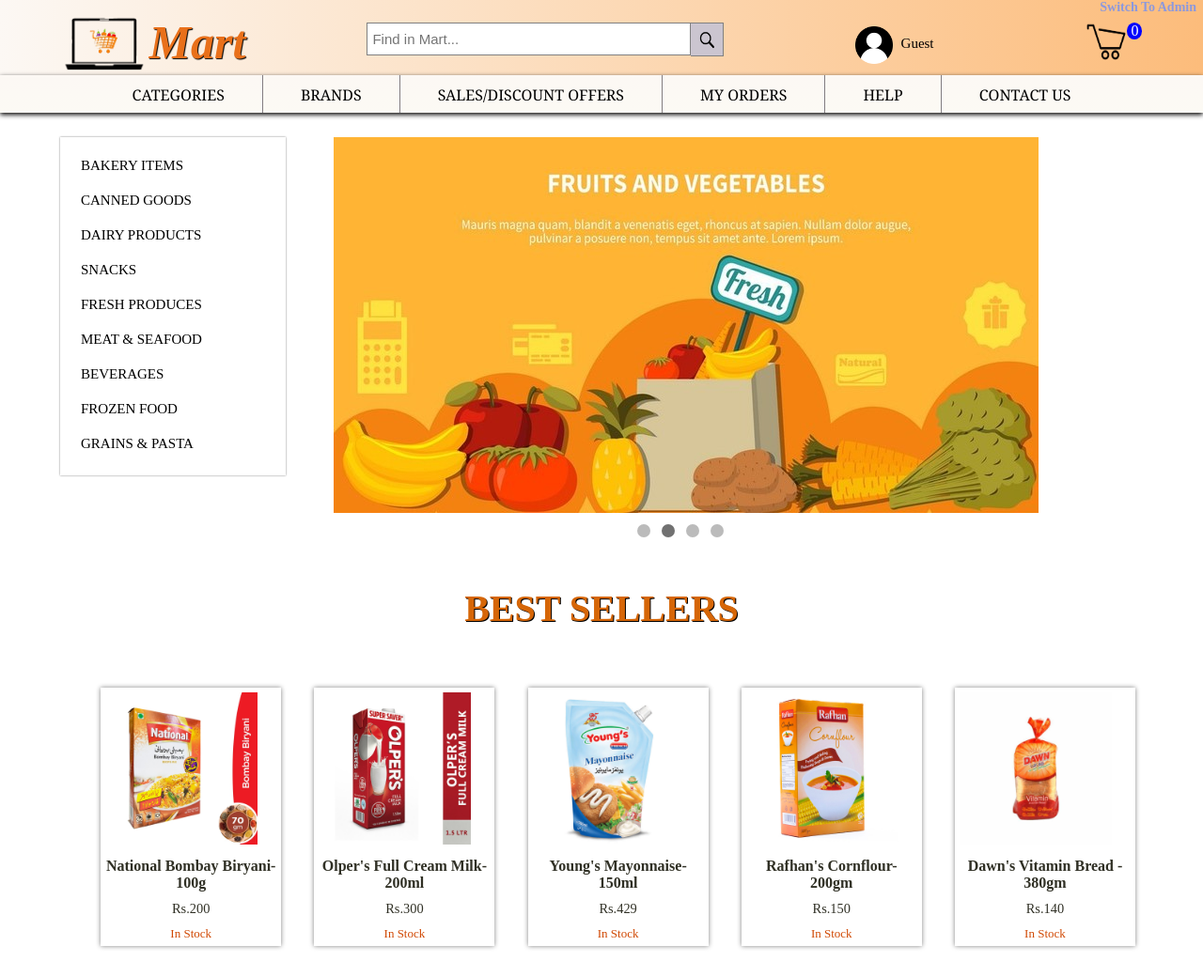
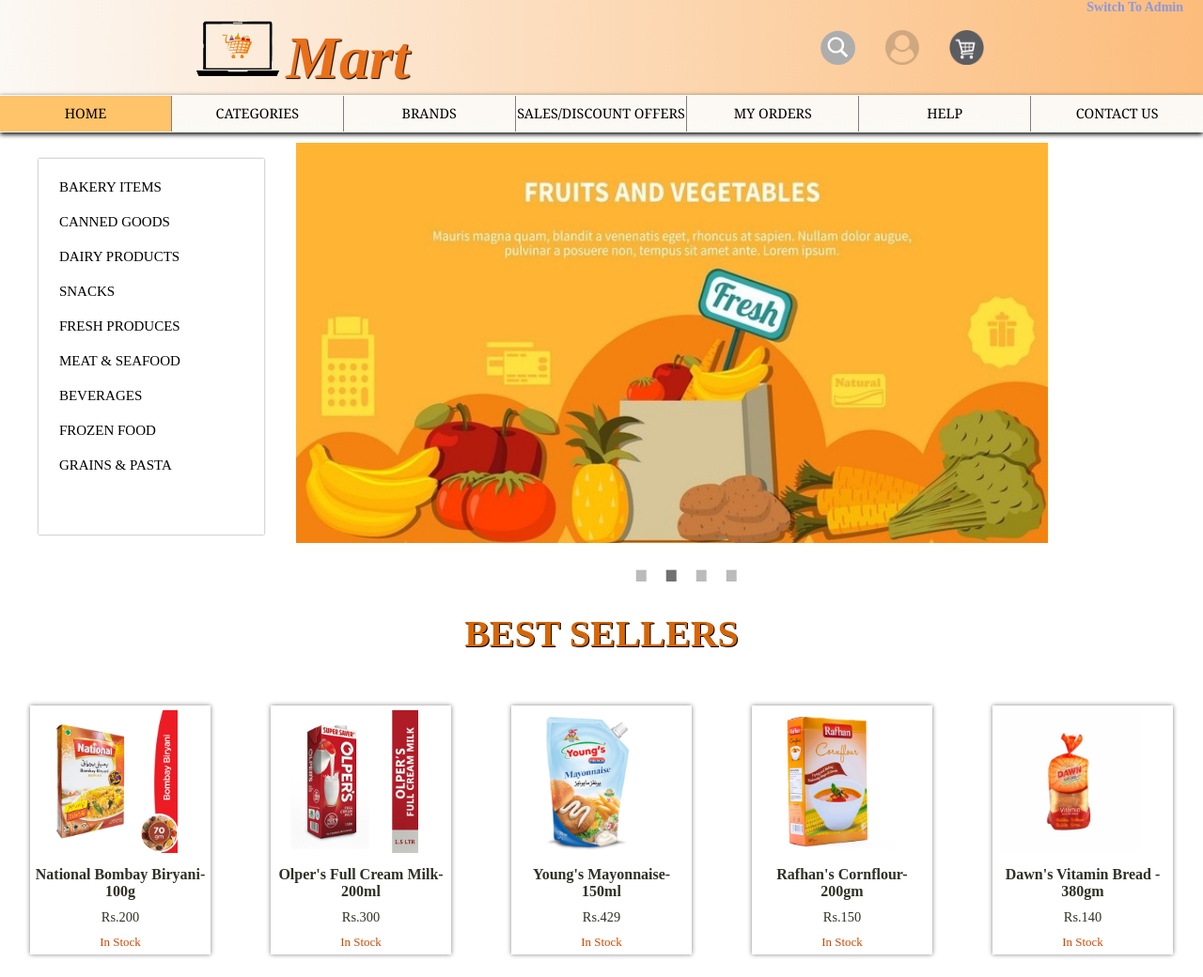
Before and after one commit to Yaminah22/mart.github.io, a PHP site: page / in a window 1280 px wide. Shown: the top 1040 px of the page at 94% size. Run offline with PHP 8.4, Linux system fonts and the light colour scheme.

Commit message:
Main Page completed
Responsiveness Checked as much as possible right now.

```diff
--- a/CSS/stylingCustomer_homePage.css
+++ b/CSS/stylingCustomer_homePage.css
@@ -1,6 +1,7 @@
 * {
   margin: 0;
   padding: 0;
+  box-sizing: border-box;
 }
 
 body {
@@ -19,34 +20,46 @@
   flex-direction: column;
   flex-wrap: wrap;
   background-image: linear-gradient(to right, rgb(252, 248, 244), rgb(252, 188, 123));
+  position: fixed;
 }
 
-.Admin {
+#Admin {
   color: rgb(140, 152, 221);
   font-size: 0.875em;
   font-family: Times New Roman;
   text-align: right;
   cursor: pointer;
   width: 100%;
+  padding-right: 1em;
 }
 
 .firstLine {
-  flex: 100%;
+  display: flex;
+  flex-direction: row;
+  width: 100%;
 }
 
 .firstLine ul {
   list-style-type: none;
-  display: flex;
-  flex-direction: row;
-  flex-wrap: nowrap;
-  justify-content: space-around;
-  align-items: center;
+  display: inline-block;
+  width: 100%;
 }
 
 /*Main Title of Page*/
+#pageTitleDiv {
+  flex: 40%;
+  display: flex;
+  justify-content: space-around;
+  align-items: center;
+  float: left;
+}
+
 #pageTitle {
-  display: inline-block;
-  width: 100%;
+  flex: 90%;
+  display: flex;
+  justify-content: space-around;
+  align-items: center;
+  text-align: justify;
 }
 
 #pageTitle a {
@@ -55,8 +68,8 @@
 
 /*logo Container*/
 #logoImg {
-  height: 3.75em;
-  width: 5.625em;
+  height: 4em;
+  width: 6em;
   display: inline-block;
 }
 
@@ -72,144 +85,215 @@
 /*Site Name*/
 .pageTitleHeading {
   display: inline-block;
-  font-size: 50px;
+  font-size: 4em;
   font-family: magneto, papyrus;
   font-style: oblique;
   color: rgb(233, 112, 26);
   text-shadow: 1px 1px 1px rgb(3, 4, 4);
-  vertical-align: top;
 }
 
 .firstLine h1:hover {
   cursor: pointer;
 }
 
-/*Search Bar*/
-.searchBarContainer {
+#floatRight {
+  flex: 40%;
+  float: right;
+  height: 53px;
+  min-width: 100px;
+  margin-bottom: 1em;
+  margin-top: 1em;
   display: flex;
-  height: 3em;
-  width: 24em;
-  justify-content: flex-start;
+  flex-wrap: nowrap;
+  flex-direction: row;
+  align-items: flex-end;
+  justify-content: center;
 }
 
-#Search-Button {
-  height: 2.1em;
-  width: 2.1em;
-  border: 1px solid grey;
-  border-left: none;
+/*Search button (Icon)*/
+#searchIcon {
+  height: 2.3em;
+  width: 2.3em;
   cursor: pointer;
-  background-color: rgb(203, 197, 208);
-  display: inline-block;
-  vertical-align: bottom;
-  float: right;
+  margin: 1em;
 }
 
-#Search-Button img {
+#searchIcon img {
+  width: 100%;
   height: 100%;
-  width: 100%;
+}
+
+#search_dropdown {
+  display: none;
+  position: absolute;
+  height: 4em;
+  min-width: 10em;
+  background-color: white;
+  z-index: 51;
+  box-shadow: 5px 5px 7px grey;
+  color: rgb(109, 113, 107);
+  padding: 10px 10px 10px 10px;
+  text-align: left;
+}
+
+#searchIcon:hover {
+  transform: scale(1.1, 1.1);
+}
+
+#searchIcon:hover #search_dropdown {
+  display: block;
+}
+
+/*Search Bar*/
+.opacBackground {
+  display: none;
+  height: 100vh;
+  width: 100vw;
+  z-index: 100;
+  background: rgba(48, 51, 49, 0.7);
+  position: fixed;
+  top: 0;
+  left: 0;
+}
+
+#searchCloseBtn {
+  position: absolute;
+  top: 1em;
+  right: 6em;
+  font-size: 40px;
+  cursor: pointer;
+  color: white;
+  font-family: sans-serif;
+  text-align: center;
+}
+
+#searchCloseBtn:hover {
+  transform: scale(1.1, 1.1);
+}
+
+.searchBarContainer {
+  width: 70%;
+  position: relative;
+  top: 10%;
+  left: 5%;
+  text-align: center;
+  margin: auto;
+}
+
+#SearchButton {
+  height: 3.7em;
+  width: 10%;
+  cursor: pointer;
+  background: #ddd;
+  border: none;
+  float: left;
+  padding: 15px;
+}
+
+#SearchButton img {
+  height: 80%;
+  width: 50%;
+}
+
+#SearchButton:hover {
+  background-color: grey;
 }
 
 .searchBar {
-  padding: 5px;
-  font-size: 0.9375em;
-  width: 22.2em;
-  height: 1.5625em;
-  border: 1px solid grey;
-  display: inline-block;
-  vertical-align: bottom;
+  padding: 15px;
+  font-size: 17px;
+  width: 70%;
+  border: none;
+  float: left;
+  background: white;
+}
+
+.searchBar:hover {
+  background-color: #f1f1f1;
 }
 
 /*User Account*/
-#account_icon {
-  display: inline-block;
-  padding: 6px 4px 4px 6px;
-  height: 2.6em;
-  width: 7em;
-  font-family: inherit;
+#accountIcon {
+  text-decoration: none;
+  height: 2.3em;
+  width: 2.3em;
   cursor: pointer;
-  background-color: inherit;
+  margin: 1em;
 }
 
-#account_btn {
-  height: 2.5em;
-  width: 2.5em;
-  display: inline-block;
-}
-
-#account_btn img {
+#accountIcon img {
   height: 100%;
   width: 100%;
-}
-
-#account_name {
-  display: inline-block;
-  font-size: 0.9375em;
-  vertical-align: top;
-  padding: 10px 0px 10px 5px;
 }
 
 #account_dropdown {
   display: none;
   position: absolute;
+  height: 4em;
+  max-width: 12em;
+  min-width: 10em;
+  background-color: white;
+  z-index: 51;
+  box-shadow: 5px 5px 7px grey;
+  color: rgb(109, 113, 107);
+  text-decoration: none;
+  padding: 10px 10px 10px 10px;
+  word-wrap: break-word;
+  text-align: left;
+}
+
+#accountIcon:hover #account_dropdown {
+  display: block;
+}
+
+#account_dropdown:hover {
+  background-color: rgb(238, 157, 54);
+  color: white;
+}
+
+#accountIcon:hover {
+  transform: scale(1.1, 1.1);
+}
+
+/*Cart Status*/
+#cart_icon {
+  height: 2.3em;
+  width: 2.3em;
+  cursor: pointer;
+  margin: 1em;
+}
+
+#cart_icon img {
+  height: 100%;
+  width: 100%;
+}
+
+#cartDropdown {
+  display: none;
+  position: absolute;
+  height: 4em;
   min-width: 8em;
   background-color: white;
   z-index: 51;
   box-shadow: 5px 5px 7px grey;
+  color: rgb(109, 113, 107);
+  text-decoration: none;
+  padding: 10px 10px 10px 10px;
+  word-wrap: break-word;
+  text-align: left;
 }
 
-#account_dropdown a {
-  display: block;
-  color: black;
-  text-decoration: none;
-  padding: 10px 10px 10px 10px;
-}
-
-#account_icon:hover #account_dropdown {
+#cart_icon:hover #cartDropdown {
   display: block;
 }
 
-#account_dropdown a:hover {
-  background-color: #ddd;
-}
-
-#account_icon:hover {
-  background-color: rgb(238, 157, 54);
-}
-
-/*Cart Status*/
-#cart_icon {
-  display: flex;
-  justify-content: center;
-  height: 3em;
-  width: 3.8em;
-}
-
-#cart_icon img {
-  height: 2.5em;
-  width: 2.8em;
-}
-
-#cart_total {
-  background-color: blue;
-  color: white;
-  font-size: 1.0em;
-  width: 1.10em;
-  height: 1.10em;
-  border-radius: 50%;
-  text-align: center;
-}
-
-.cart a {
-  text-decoration: none;
-}
-
 #cart_icon:hover {
-  background-color: rgb(238, 157, 54);
+  transform: scale(1.1, 1.1)
 }
 
 /*Top Navigation Bar*/
 #navigationBar {
-  flex: 100%;
+  width: 100%;
 }
 
 #navigationBar ul {
@@ -222,11 +306,20 @@
   display: flex;
   flex-direction: row;
   flex-wrap: nowrap;
-  justify-content: center;
+  justify-content: space-around;
+  align-items: center;
+  z-index: 50;
 }
 
 #navigationBar li {
   border-right: 1px solid rgb(130, 125, 130);
+  flex: 10%;
+  display: flex;
+  flex-wrap: wrap;
+  flex-direction: column;
+  justify-content: space-around;
+  align-items: center;
+  height: 2.4em;
 }
 
 #navigationBar li:last-child {
@@ -237,10 +330,8 @@
   display: inline-block;
   text-decoration: none;
   color: black;
-  font-size: 1em;
+  font-size: 0.9em;
   font-family: Californian FB, Cambria;
-  padding: 10px 40px 10px 40px;
-  text-align: center;
 }
 
 #navigationBar a:hover {
@@ -251,25 +342,113 @@
   background-color: rgb(238, 157, 54);
 }
 
+/*Fixed Navigation Bar This will only appear on small screens*/
+#hiddenMenuButton {
+  background: none;
+  border: none;
+  cursor: pointer;
+  display: none;
+  height: 40px;
+  flex: 9%;
+  margin-left: 2%;
+}
+
+#hiddenMenuButton img {
+  height: 80%;
+  width: 50%;
+}
+
+/*Hidden Side Navigation Pane*/
+#hiddenNavigationBar {
+  width: 90%;
+  margin: 2%;
+  border: none;
+  box-shadow: 0px 0px 2px grey;
+  display: block;
+  padding: 0.5em;
+  display: none;
+  z-index: 70;
+  position: fixed;
+  background-color: white;
+}
+
+#hiddenNavigationBar li {
+  font-size: 1em;
+  display: flex;
+  flex-direction: column;
+  flex-wrap: wrap;
+  word-wrap: none;
+  cursor: pointer;
+  text-transform: uppercase;
+  text-align: left;
+  border-bottom: 1px solid rgb(198, 84, 3);
+  padding: 1em;
+}
+
+#hiddenNavigationBar li:last-child {
+  border-bottom: none;
+}
+
+#hiddenNavigationBar li:first-child {
+  padding-top: 1.5em;
+}
+
+#hiddenNavigationBar li:hover {
+  background-color: rgb(231, 227, 215);
+}
+
+.current {
+  background-color: rgb(255, 195, 106);
+}
+
+#closeButton {
+  background: grey;
+  outline: none;
+  border: none;
+  cursor: pointer;
+  height: 2em;
+  width: 5em;
+  font-size: 20px;
+  margin-bottom: 5px;
+  margin-top: 0;
+  padding: 0;
+  color: white;
+  font-family: Times New Roman;
+  padding: 0.5em;
+}
+
+#closeButton:hover {
+  transform: scale(1.1, 1.1);
+}
+
+#hiddenNavigationBar a {
+  text-decoration: none;
+  color: black;
+}
+
 /*Main body*/
 /*Side Categories Pane*/
 #mainContainer {
   display: flex;
-  flex-wrap: wrap;
   flex-direction: row;
+  justify-content: space-around;
+  align-items: center;
   width: 100%;
   height: auto;
+  z-index: 10;
+  padding-top: 8.875em;
+  padding-left: 1em;
+  padding-right: 1em;
+  padding-bottom: 1em;
 }
 
 .categories_navigation {
-  height: 22.5em;
-  width: 15em;
-  margin-left: 5%;
-  margin-top: 2%;
+  height: 25em;
+  margin: 2%;
   border: none;
   box-shadow: 0px 0px 2px grey;
   float: left;
-  display: inline-block;
+  flex: 20%;
 }
 
 #mainList {
@@ -290,7 +469,7 @@
   list-style-type: none;
   word-wrap: normal;
   display: block;
-  min-width: 15em;
+  min-width: 10em;
 }
 
 #mainList li:hover {
@@ -327,38 +506,52 @@
 }
 
 /*Sales and Discounts Slides*/
+.slidesAndDots {
+  flex: 80%;
+  display: flex;
+  flex-direction: column;
+  flex-wrap: wrap;
+}
+
 .slide_container {
-  display: inline-block;
+  flex: 80%;
   max-width: 800px;
   max-height: 400px;
-  margin-left: 4%;
-  margin-top: 2%;
+  margin: 1%;
 }
-.image_container img{
-  width:100%;
+
+.image_container img {
+  width: 100%;
 }
+
 .dot {
-  height: 14px;
-  width: 14px;
-  margin-left: 12px;
-  background-color: #bbb;
-  border-radius: 50%;
-  display: inline-block;
+  vertical-align: top;
+  font-size: 9vw;
+  font-family: sans-serif;
+  color: #bbb;
   transition: background-color 0.6s ease;
+  text-align: center;
 }
-#dotContainer{
-  margin-top: 1%;
+
+#dotContainer {
+  margin: 1%;
+  max-height: 1em;
+  width: 50%;
   display: flex;
   flex-direction: row;
   flex-wrap: nowrap;
-  margin-left:52%;
+  justify-content: flex-end;
+  align-items: center;
 }
+
 .active {
-  background-color: #717171;
+  color: #717171;
 }
+
 .image_container {
   display: none;
 }
+
 /* Fading animation */
 .fade {
   -webkit-animation-name: fade;
@@ -368,16 +561,26 @@
 }
 
 @-webkit-keyframes fade {
-  from {opacity: .4}
-  to {opacity: 1}
+  from {
+    opacity: .4
+  }
+
+  to {
+    opacity: 1
+  }
 }
 
 @keyframes fade {
-  from {opacity: .4}
-  to {opacity: 1}
+  from {
+    opacity: .4
+  }
+
+  to {
+    opacity: 1
+  }
 }
 
-slide_container img {
+.slide_container img {
   vertical-align: middle;
 }
 
@@ -385,7 +588,7 @@
 h2 {
   font-size: 2.5em;
   text-align: center;
-  margin: 4%;
+  margin: 3%;
 }
 
 .level2Headings {
@@ -402,11 +605,12 @@
 }
 
 .horizontal_list_container {
-  width: 90%;
+  width: 100%;
   display: flex;
   flex-direction: row;
   flex-wrap: wrap;
-  justify-content: center;
+  justify-content: space-around;
+  align-items: center;
 }
 
 .productCards a {
@@ -416,16 +620,15 @@
 .productCards {
   max-width: 12em;
   max-height: 18.75em;
-  min-height: 15.625em;
-  min-width: 11.25em;
+  min-height: 15em;
+  min-width: 10em;
   display: flex;
   flex-direction: column;
   flex-wrap: nowrap;
   justify-content: center;
   align-items: center;
   box-shadow: 0px 0px 5px grey;
-  margin-left: 2.20em;
-  margin-top: 10px;
+  margin: 15px;
   z-index: 2;
 }
 
--- a/index.html
+++ b/index.html
@@ -13,14 +13,25 @@
 </head>
 
 <body>
+  <!--Search Bar-->
+  <!--This will only appear when search button is clicked-->
+  <div id="searchContainer" class="opacBackground">
+    <div id="searchCloseBtn" onclick="closeSearch()">X</div>
+    <form class="searchBarContainer" action="" method="">
+      <input class="searchBar" type="text" name="Search" placeholder="Search in Mart....">
+      <button id="SearchButton"><img src="CHPImages\searchBarButton.png" /></button>
+    </form>
+  </div>
   <!--Top Navigation Pane-->
   <div id="header">
-    <div class="Admin">
-    <p ><strong><a>Switch To Admin &nbsp</a></strong></p>
+    <div id="Admin">
+      <p><strong><a>Switch To Admin &nbsp</a></strong></p>
     </div>
     <div class="firstLine">
-      <ul>
-        <li>
+      <div id="pageTitleDiv">
+        <!--Hidden Menu Button-->
+        <button id="hiddenMenuButton" onclick="OpenhiddenMenu()"><img src="CHPImages\menu.png" />
+        </button>
         <!--Logo and Title-->
         <div id="pageTitle">
           <a href="./customer_homePage.html">
@@ -30,46 +41,48 @@
             <h1 class="pageTitleHeading">Mart</h1>
           </a>
         </div>
-        </li>
-        <li>
-          <!--Search Bar-->
-          <div class="searchBarContainer">
-            <form class="search" action="/action_page.php">
-              <input class="searchBar" type="text" name="SearchBar" placeholder="Find in Mart...">
-              <div id="Search-Button"><img src="CHPImages\search.png"></div>
-            </form>
       </div>
-        </li>
-        <li>
-          <!--User Accounts icon-->
-          <div id="account_icon">
-            <div id="account_btn">
-              <img src="CHPImages\accountIcon.png">
-            </div>
-            <p id="account_name">Guest</p>
-            <div id="account_dropdown">
-              <a href="./CustomerLogin.html" class="default">Login</a>
-              <a href="./CustomerSignup.html" class="default">Sign Up</a>
-              <a href="#" class="loggedIn">Log out</a>
+      <div id="floatRight">
+        <!--Search Icon-->
+        <div id="searchIcon" onclick="openSearch()">
+          <img src="CHPImages\search.png">
+          <div id="search_dropdown">
+            Click to open Search
           </div>
         </div>
-        </li>
-        <li>
-          <!--Cart Status-->
-          <div class="cart">
-            <a href="#">
-              <div id="cart_icon">
-                <img src="CHPImages\cartIcon.png">
-                <span id="cart_total">0</span>
-              </div>
+        <!--User Accounts icon-->
+        <a href="./CustomerLogin.html" id="accountIcon">
+          <img src="CHPImages\accountIcon.png">
+          <div id="account_dropdown">
           </div>
         </a>
-        </li>
-      </ul>
+        <!--Cart Status-->
+        <a href="#" id="cart_icon">
+          <img src="CHPImages\cartIcon.png">
+          <div id="cartDropdown">
+          </div>
+        </a>
+      </div>
     </div>
     <!--Main Navigation Bar-->
     <div id="navigationBar">
       <ul>
+        <li class="current"><a href="./customer_homePage.html">Home</a></li>
+        <li><a href="#">Categories</a></li>
+        <li><a href="#brands">Brands</a></li>
+        <li><a href="#sales/discounts">Sales/Discount Offers</a></li>
+        <li><a href="#myOrders">My Orders</a></li>
+        <li><a href="#help">Help</a></li>
+        <li><a href="#contactUs">Contact Us</a></li>
+      </ul>
+    </div>
+  </div>
+  <!--Hidden Side Navigation Menu-->
+  <div id="hiddenNavigationBar">
+    <div id="close"><button id="closeButton" onclick="ClosehiddenMenu()">Close X
+      </button></div>
+    <ul>
+      <li class="current"><a href="./customer_homePage.html">Home</a></li>
       <li><a href="#">Categories</a></li>
       <li><a href="#brands">Brands</a></li>
       <li><a href="#sales/discounts">Sales/Discount Offers</a></li>
@@ -78,7 +91,7 @@
       <li><a href="contactUs">Contact Us</a></li>
     </ul>
   </div>
-  </div>
+
   <!--Categories Side Navigation-->
   <div id="mainContainer">
     <div class="categories_navigation">
@@ -147,6 +160,7 @@
       </ul>
     </div>
     <!--Sales/Discounts' slide show -->
+    <div class="slidesAndDots">
       <div class="slide_container">
         <div class="image_container fade">
           <img src="CHPImages\slide1.jpg" class="slider_image">
@@ -161,13 +175,16 @@
           <img src="CHPImages\slide4.jpg" class="slider_image">
         </div>
       </div>
+      <div id="dotContainer">
+        <span class="dot">.</span>
+        <span class="dot">.</span>
+        <span class="dot">.</span>
+        <span class="dot">.</span>
       </div>
-<div id="dotContainer">
-  <span class="dot"></span>
-  <span class="dot"></span>
-  <span class="dot"></span>
-  <span class="dot"></span>
     </div>
+
+  </div>
+
   <!--Most Popular-->
   <h2 class="level2Headings">Best Sellers</h2>
   <div id="bestSeller">
@@ -455,4 +472,5 @@
 </body>
 <script src="JavaScript\CHP.js">
 </script>
+
 </html>
```
Also changed, not shown: other parts of CSS/stylingCustomer_homePage.css (+60 -41 lines), JavaScript/CHP.js (+46 -4 lines), CHPImages/accountIcon.png, CHPImages/cartIcon.png, CHPImages/menu.png (added), CHPImages/search.png, CHPImages/searchBarButton.png (added). Lines whose indentation alone changed are shown as unchanged.
